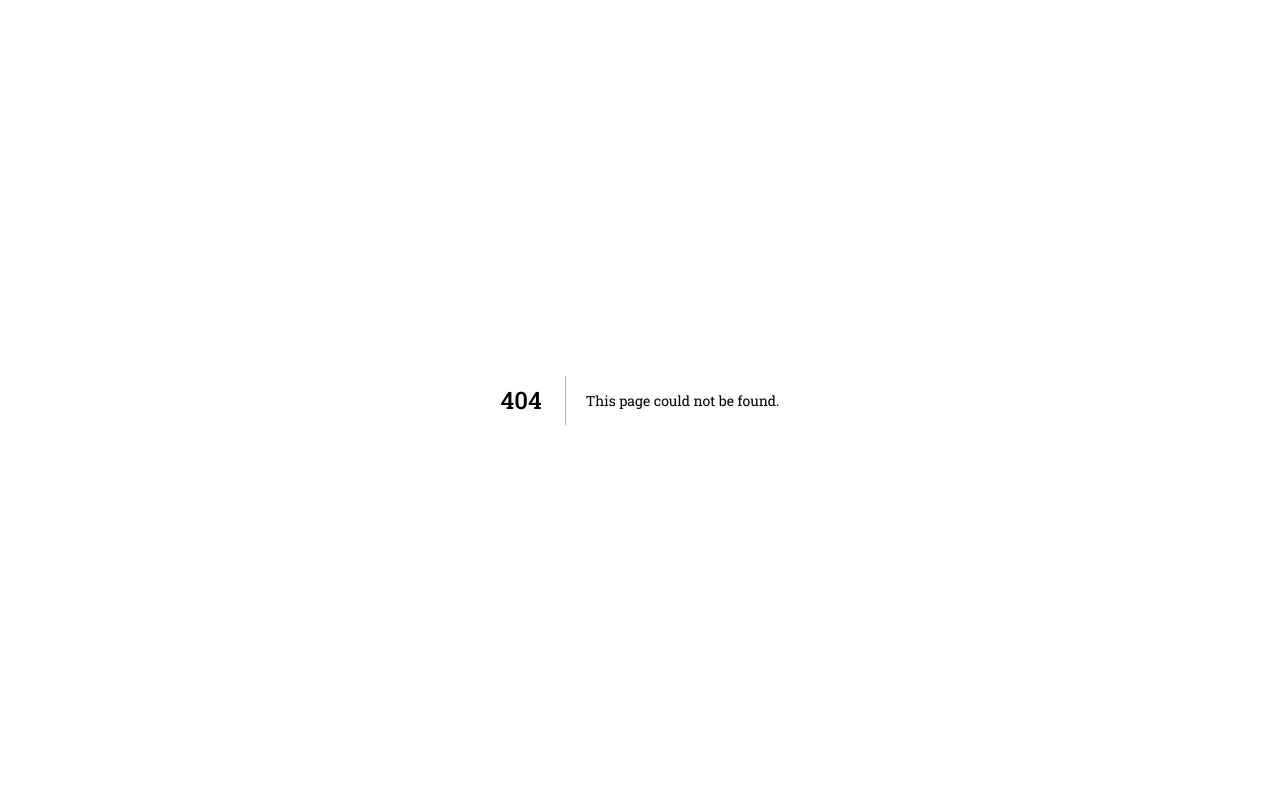
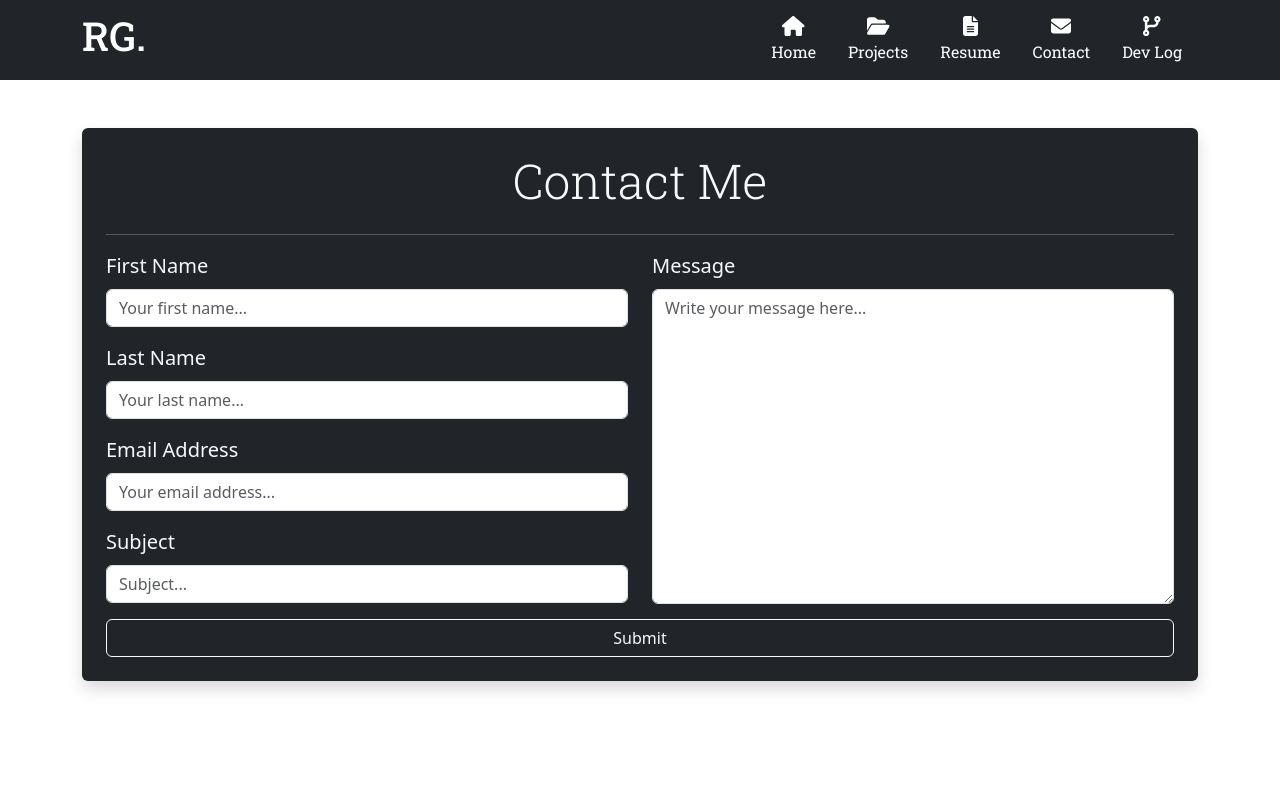
Before and after one commit to RamiyanGangatharan/Portfolio2025, a Next.js app in the folder client/: page /contact in a window 1280 px wide. Before the commit this address had no page. Shown: the top 800 px of the page. Built offline with nearby package versions, Linux system fonts and the light colour scheme.

Commit message:
contact page

```diff
--- /dev/null
+++ b/client/src/pages/contact.js
@@ -0,0 +1,84 @@
+import "@/styles/globals.css";
+import Header from "./components/layout/header";
+import Footer from "./components/layout/footer";
+
+export default function Contact() {
+    return (
+        <>
+            <Header />
+            <main className="container my-5">
+                <div className="d-flex justify-content-center">
+                    <form
+                    action="http://localhost:3000/"
+                    className="w-100 w-md-75 w-lg-75 p-4 rounded shadow bg-dark text-light"
+                    style={{marginBottom: "10%"}}
+                    >
+                        <h1 className="display-5 text-center mb-4">Contact Me</h1>
+                        <hr/>
+                        <div className="row">
+                            {/* Left column */}
+                            <div className="col-md-6">
+                                <div className="mb-3">
+                                    <label htmlFor="firstname" className="form-label lead">First Name</label>
+                                    <input
+                                        type="text"
+                                        id="firstname"
+                                        className="form-control"
+                                        placeholder="Your first name..."
+                                    />
+                                </div>
+
+                                <div className="mb-3">
+                                    <label htmlFor="lastname" className="form-label lead">Last Name</label>
+                                    <input
+                                        type="text"
+                                        id="lastname"
+                                        className="form-control"
+                                        placeholder="Your last name..."
+                                    />
+                                </div>
+
+                                <div className="mb-3">
+                                    <label htmlFor="emailaddress" className="form-label lead">Email Address</label>
+                                    <input
+                                        type="email"
+                                        id="emailaddress"
+                                        className="form-control"
+                                        placeholder="Your email address..."
+                                    />
+                                </div>
+
+                                <div className="mb-3">
+                                    <label htmlFor="subject" className="form-label lead">Subject</label>
+                                    <input
+                                        type="text"
+                                        id="subject"
+                                        className="form-control"
+                                        placeholder="Subject..."
+                                    />
+                                </div>
+                            </div>
+
+                        {/* Right column */}
+                            <div className="col-md-6 d-flex flex-column">
+                                <div className="flex-grow-1">
+                                    <label htmlFor="emailbody" className="form-label lead">Message</label>
+                                    <textarea
+                                        id="emailbody"
+                                        name="emailmessage"
+                                        className="form-control"
+                                        style={{ height: "315px" }}
+                                        placeholder="Write your message here..."
+                                    />
+                                </div>
+                            </div>
+                            <div><button type="submit" className="btn btn-outline-light w-100">Submit</button></div>
+                        </div>
+                    </form>
+                </div>
+                <p className="text-center small text-muted mt-3">Please hire me 🙂</p>
+            </main>
+            <Footer />
+        </>
+    );
+}
```
